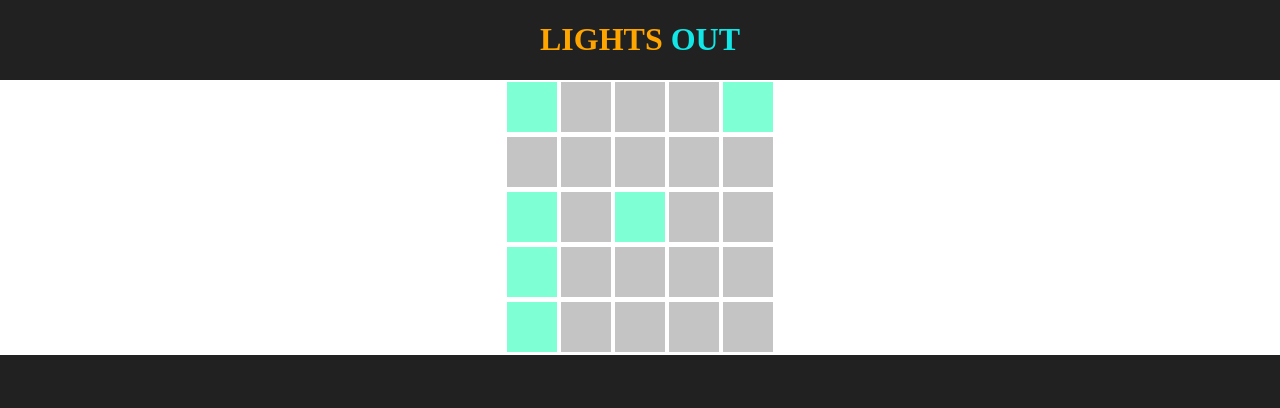
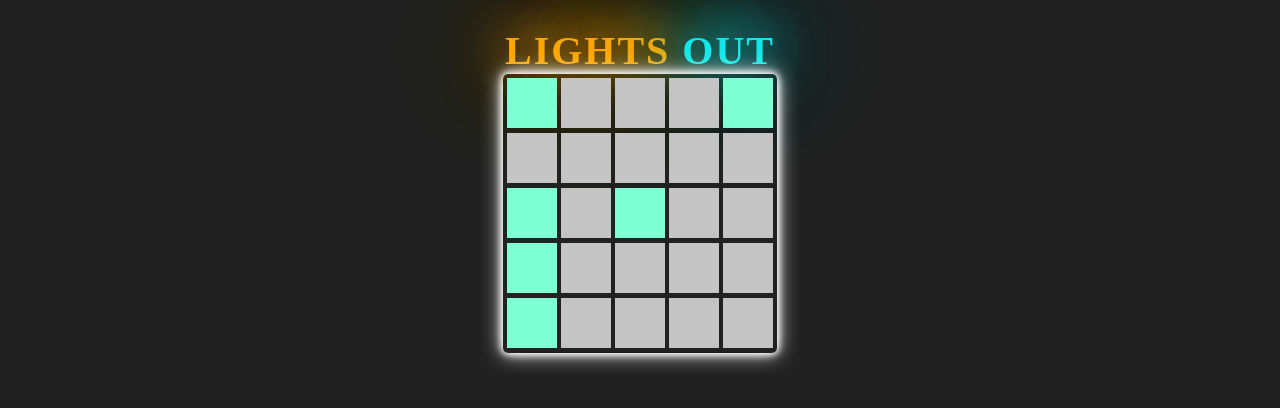
Before and after one commit to luciatruden/lights-out, a React (Create React App) app: page / in a window 1280 px wide. Shown: the top 408 px of the page. Built offline with nearby package versions, Linux system fonts and the light colour scheme; a web font is replaced by a local one.

Commit message:
add styling to give flickering neon effect to title and board

```diff
--- a/src/App.css
+++ b/src/App.css
@@ -1,12 +1,44 @@
 .App {
   text-align: center;
+  display: flex;
+  flex-direction: column;
+  align-items: center;
 }
 
 .App-h1 {
   font-family: 'Bungee Outline', cursive;
-  color: orange;
+  font-size: 2.5rem;
+  letter-spacing: 2px;
+  margin-bottom: 0;
 }
 
-.App-h1 span {
+.App-orange {
+
+  color: orange;
+
+  animation: flicker 1.5s infinite alternate;
+}
+
+.App-blue {
   color: rgb(18, 231, 231);
+  text-shadow:
+    0 0 42px rgb(18, 231, 231),
+    0 0 82px rgb(18, 231, 231),
+    0 0 92px rgb(18, 231, 231),
+    0 0 102px rgb(18, 231, 231),
+    0 0 151px rgb(18, 231, 231);
 }
+
+@keyframes flicker {
+  0%, 18%, 22%, 25%, 53%, 57%, 100% {
+    text-shadow:
+    0 0 42px orange,
+    0 0 82px orange,
+    0 0 92px orange,
+    0 0 102px orange,
+    0 0 151px orange;
+  }
+  20%, 24%, 55% {
+    text-shadow: none;
+  }
+}
--- a/src/App.js
+++ b/src/App.js
@@ -5,7 +5,7 @@ import Board from './Board';
 function App() {
   return (
     <div className="App">
-      <h1 className='App-h1'>LIGHTS <span>OUT</span></h1>
+      <h1 className='App-h1'><span className='App-orange'>LIGHTS</span>  <span className="App-blue">OUT</span></h1>
       <Board size={5} chanceLightStartsOn={0.25} />
 
     </div>
--- a/src/Board.css
+++ b/src/Board.css
@@ -1,8 +1,14 @@
 .Board {
-    background-color: white;
+
     display:flex;
     flex-direction: column;
-    align-items: center;
+    border-radius: 5px;
+    padding: 2px;
+
+    box-shadow:
+        0 0 7px #fff,
+        0 0 10px #fff,
+        0 0 21px #fff
 }
 
 .Board-row {
--- a/src/Board.js
+++ b/src/Board.js
@@ -21,7 +21,7 @@ function Board(props) {
 
     )
 
-    const [ board, setBoard ] = useState({ grid: lightsGrid });
+    const [ board, setBoard ] = useState({ grid: lightsGrid, hasWon: false });
 
     /** toggleLight: toggles a single light on/off in the state */
     const toggleLight = function(cellIndex){
@@ -53,6 +53,31 @@ function Board(props) {
 
     }
 
+    function hasWon() {
+        for ( let row of board.grid) {
+            for ( let col of row ) {
+                if (col) { return false}
+            }
+        }
+        return true;
+    }
+
+    function checkGameStatus(){
+        if ( hasWon() ){
+            setBoard(currSt => (
+                {   ...currSt,
+                    hasWon: true
+                }
+            ))
+        }
+    }
+
+    function handleClick(cellIndex){
+
+        toggleAllLights(cellIndex);
+        checkGameStatus();
+    }
+
 
     const gridDisplay = board.grid.map( function (row, rowIndex) {
             return (
@@ -62,7 +87,7 @@ function Board(props) {
                             key={[rowIndex, colIndex].join("")}
                             cellIndex={[rowIndex, colIndex].join("")}
                             isOn={board.grid[rowIndex][colIndex]}
-                            toggleLight={toggleAllLights}
+                            toggleLight={handleClick}
                          />
                     ))}
                 </div>
```
